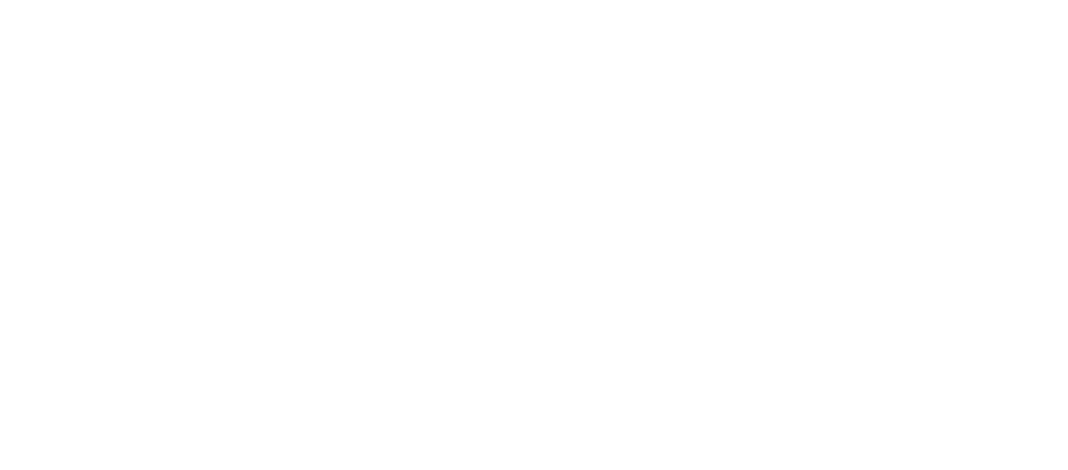
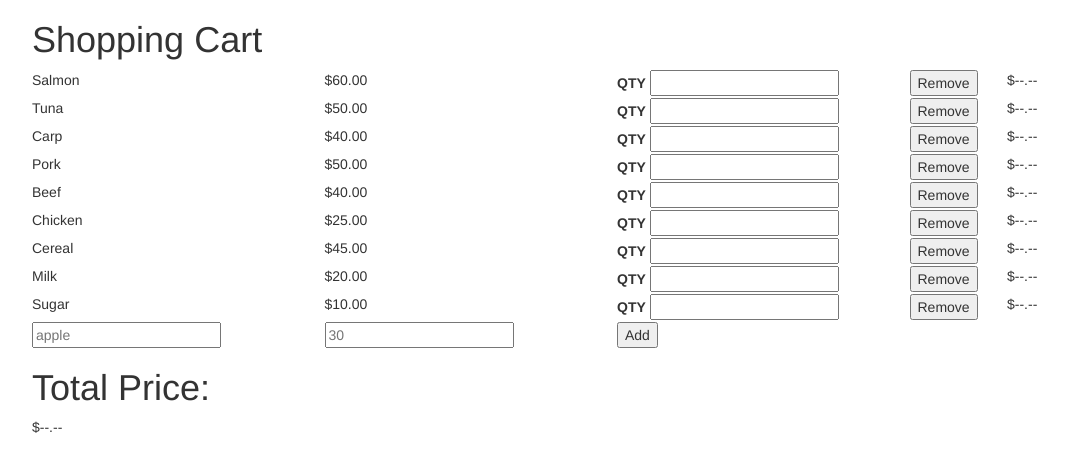
Before and after one commit to AntonyPerez0/simpleShoppingCart, a plain HTML site: page index.html in a window 1280 px wide. Shown: the whole page, without its empty margins (38-1106 px from the left). Drawn offline with nearby package versions, Linux system fonts and the light colour scheme.

Commit message:
basic layout from html

```diff
--- a/index.html
+++ b/index.html
@@ -1,5 +1,10 @@
-<!DOCTYPE html>
 <html lang="en">
+<link type="text/css" rel="stylesheet" id="dark-mode-custom-link">
+<link type="text/css" rel="stylesheet" id="dark-mode-general-link">
+<style lang="en" type="text/css" id="dark-mode-custom-style"></style>
+<style lang="en" type="text/css" id="dark-mode-native-style"></style>
+<style lang="en" type="text/css" id="dark-mode-native-sheet"></style>
+
 <head>
   <meta http-equiv="Content-Type" content="text/html; charset=UTF-8">
   <meta charset="utf-8">
@@ -8,13 +13,230 @@
   <meta name="description" content="">
   <meta name="author" content="">
 
-    <script src="https://ajax.googleapis.com/ajax/libs/jquery/3.1.1/jquery.min.js"></script>
+  <script src="https://ajax.googleapis.com/ajax/libs/jquery/2.1.3/jquery.min.js"></script>
   <script src="js/application.js"></script>
 
   <link href="css/bootstrap.min.css" rel="stylesheet">
   <link href="css/custom.css" rel="stylesheet">
 </head>
+
 <body>
+  <section class="container">
+    <div class="row">
+      <div class="cart-title col-xs-12">
+        <h1>
+          Shopping Cart
+        </h1>
+      </div>
+    </div>
+  </section>
+  <section id="item-list" class="container">
+    <div class="row item">
+      <div class="item-name col-xs-3">
+        Salmon
+      </div>
+      <div class="item-price col-xs-3">
+        $60.00
+      </div>
+      <div class="item-qty col-xs-3">
+        <label>QTY</label>
+        <input class="quantity" type="number">
+      </div>
+      <div class="col-xs-1">
+        <button class="remove">
+          Remove
+        </button>
+      </div>
+      <div class="item-subtotal col-xs-2">
+        $--.--
+      </div>
+    </div>
+    <div class="row item">
+      <div class="item-name col-xs-3">
+        Tuna
+      </div>
+      <div class="item-price col-xs-3">
+        $50.00
+      </div>
+      <div class="item-qty col-xs-3">
+        <label>QTY</label>
+        <input class="quantity" type="number">
+      </div>
+      <div class="col-xs-1">
+        <button class="remove">
+          Remove
+        </button>
+      </div>
+      <div class="item-subtotal col-xs-2">
+        $--.--
+      </div>
+    </div>
+    <div class="row item">
+      <div class="item-name col-xs-3">
+        Carp
+      </div>
+      <div class="item-price col-xs-3">
+        $40.00
+      </div>
+      <div class="item-qty col-xs-3">
+        <label>QTY</label>
+        <input class="quantity" type="number">
+      </div>
+      <div class="col-xs-1">
+        <button class="remove">
+          Remove
+        </button>
+      </div>
+      <div class="item-subtotal col-xs-2">
+        $--.--
+      </div>
+    </div>
+    <div class="row item">
+      <div class="item-name col-xs-3">
+        Pork
+      </div>
+      <div class="item-price col-xs-3">
+        $50.00
+      </div>
+      <div class="item-qty col-xs-3">
+        <label>QTY</label>
+        <input class="quantity" type="number">
+      </div>
+      <div class="col-xs-1">
+        <button class="remove">
+          Remove
+        </button>
+      </div>
+      <div class="item-subtotal col-xs-2">
+        $--.--
+      </div>
+    </div>
+    <div class="row item">
+      <div class="item-name col-xs-3">
+        Beef
+      </div>
+      <div class="item-price col-xs-3">
+        $40.00
+      </div>
+      <div class="item-qty col-xs-3">
+        <label>QTY</label>
+        <input class="quantity" type="number">
+      </div>
+      <div class="col-xs-1">
+        <button class="remove">
+          Remove
+        </button>
+      </div>
+      <div class="item-subtotal col-xs-2">
+        $--.--
+      </div>
+    </div>
+    <div class="row item">
+      <div class="item-name col-xs-3">
+        Chicken
+      </div>
+      <div class="item-price col-xs-3">
+        $25.00
+      </div>
+      <div class="item-qty col-xs-3">
+        <label>QTY</label>
+        <input class="quantity" type="number">
+      </div>
+      <div class="col-xs-1">
+        <button class="remove">
+          Remove
+        </button>
+      </div>
+      <div class="item-subtotal col-xs-2">
+        $--.--
+      </div>
+    </div>
+    <div class="row item">
+      <div class="item-name col-xs-3">
+        Cereal
+      </div>
+      <div class="item-price col-xs-3">
+        $45.00
+      </div>
+      <div class="item-qty col-xs-3">
+        <label>QTY</label>
+        <input class="quantity" type="number">
+      </div>
+      <div class="col-xs-1">
+        <button class="remove">
+          Remove
+        </button>
+      </div>
+      <div class="item-subtotal col-xs-2">
+        $--.--
+      </div>
+    </div>
+    <div class="row item">
+      <div class="item-name col-xs-3">
+        Milk
+      </div>
+      <div class="item-price col-xs-3">
+        $20.00
+      </div>
+      <div class="item-qty col-xs-3">
+        <label>QTY</label>
+        <input class="quantity" type="number">
+      </div>
+      <div class="col-xs-1">
+        <button class="remove">
+          Remove
+        </button>
+      </div>
+      <div class="item-subtotal col-xs-2">
+        $--.--
+      </div>
+    </div>
+    <div class="row item">
+      <div class="item-name col-xs-3">
+        Sugar
+      </div>
+      <div class="item-price col-xs-3">
+        $10.00
+      </div>
+      <div class="item-qty col-xs-3">
+        <label>QTY</label>
+        <input class="quantity" type="number">
+      </div>
+      <div class="col-xs-1">
+        <button class="remove">
+          Remove
+        </button>
+      </div>
+      <div class="item-subtotal col-xs-2">
+        $--.--
+      </div>
+    </div>
+    <div class="row item new">
+      <div class="col-xs-3">
+        <input placeholder="apple" id="name">
+      </div>
+      <div class="col-xs-3">
+        <input placeholder="30" id="cost">
+      </div>
+      <div class="col-xs-1">
+        <button id="fork">
+          Add
+        </button>
+      </div>
+    </div>
+    <div class="row">
+      <div class="col-xs-12">
+        <h1 class="total-price-label">
+          Total Price:
+        </h1>
+        <div id="total-price">
+          $--.--
+        </div>
+      </div>
+    </div>
+  </section>
+
 
 </body>
+
 </html>
```
Lines whose indentation alone changed are shown as unchanged.
